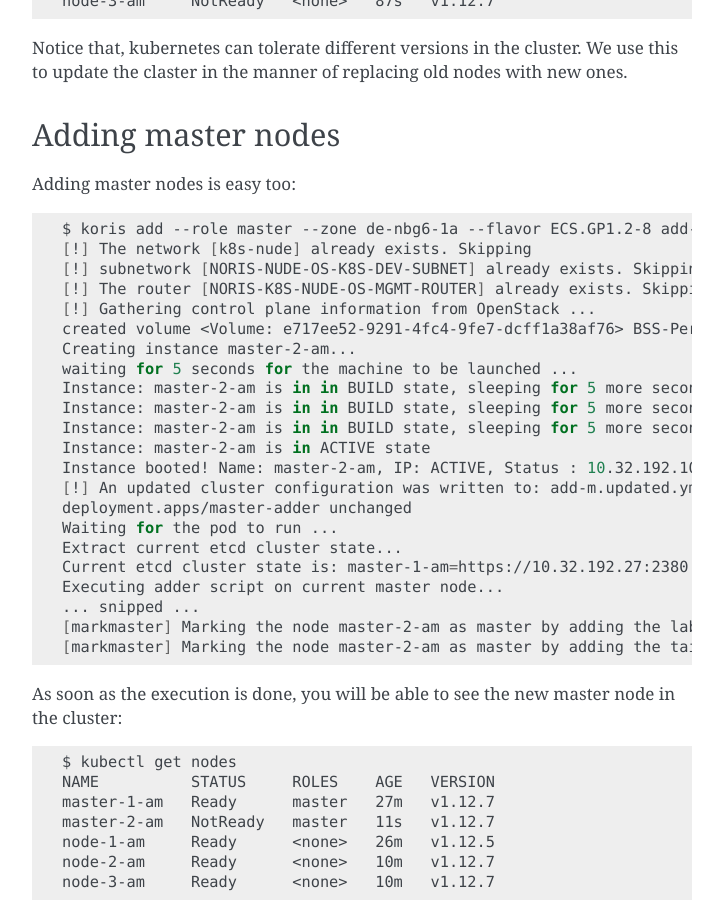
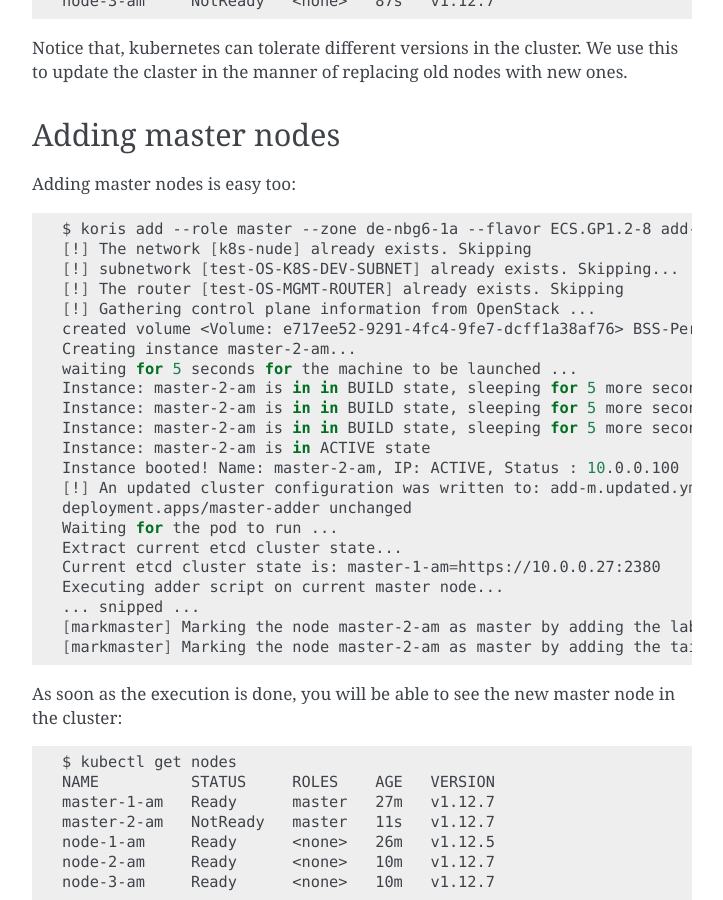
Before and after one commit to noris-network/koris, a Sphinx documentation site: the page built from docs/resize.rst, in a window 1280 px wide and 900 px high, scrolled down 1569 px. Shown: the whole window, without its empty margins (388-1111 px from the left). Built offline with Sphinx 7.4.7, drawn with Linux system fonts in a browser that asks for light colours; some of the changed text lies outside the part shown.

Commit message:
Adjust baremetal.rst, resize.rst
- Change links to gitlab.com
- Remove some "private" info to more generic

```diff
--- a/CONTRIBUTING.rst
+++ b/CONTRIBUTING.rst
@@ -233,7 +233,7 @@
 Continous Integration
 +++++++++++++++++++++
 
-With every ``git push`` a complete test suite is running in `gitlab.noris.net`_.
+With every ``git push`` a complete test suite is running in `Gitlab CI`_.
 This test suite builds a complete Kubernetes cluster in noris.cloud. To access
 the resources of this cluster you need an OpenStack account in noris.cloud, and
 your user has to be added to the project ``korispipeline``.
@@ -241,4 +241,4 @@
 
 .. _Gitlab issues: https://gitlab.com/noris-network/koris/issues
 .. _PBR: https://docs.openstack.org/pbr/latest/
-.. _gitlab.noris.net: https://gitlab.noris.net/PI/koris/pipelines
+.. _Gitlab CI: https://gitlab.com/noris-network/koris/pipelines
--- a/docs/resize.rst
+++ b/docs/resize.rst
@@ -23,8 +23,8 @@
 
    $ koris add --amount 2 --zone de-nbg6-1a --flavor ECS.UC1.4-4 add-m.yml
    [!] The network [k8s-nude] already exists. Skipping
-   [!] subnetwork [NORIS-NUDE-OS-K8S-DEV-SUBNET] already exists. Skipping...
-   [!] The router [NORIS-K8S-NUDE-OS-MGMT-ROUTER] already exists. Skipping
+   [!] subnetwork [test-OS-K8S-DEV-SUBNET] already exists. Skipping...
+   [!] The router [test-OS-MGMT-ROUTER] already exists. Skipping
    [!] Gathering node information from OpenStack ...
    created volume <Volume: 899b5d15-41dc-47b0-9deb-2e5911f2bbd5> BSS-Performance-Storage
    Creating instance node-2-am...
@@ -43,9 +43,9 @@
    Instance: node-2-am is in in BUILD state, sleeping for 5 more seconds
    Instance: node-3-am is in in BUILD state, sleeping for 5 more seconds
    Instance: node-2-am is in ACTIVE state
-   Instance booted! Name: node-2-am, IP: ACTIVE, Status : 10.32.192.56
+   Instance booted! Name: node-2-am, IP: ACTIVE, Status : 10.0.0.56
    Instance: node-3-am is in ACTIVE state
-   Instance booted! Name: node-3-am, IP: ACTIVE, Status : 10.32.192.119
+   Instance booted! Name: node-3-am, IP: ACTIVE, Status : 10.0.0.119
    [!] An updated cluster configuration was written to: add-m.updated.yml
 
 The machines will now boot in OpenStack, and join the cluster. Notice that,
@@ -99,8 +99,8 @@
 
    $ koris add --role master --zone de-nbg6-1a --flavor ECS.GP1.2-8 add-m.yml
    [!] The network [k8s-nude] already exists. Skipping
-   [!] subnetwork [NORIS-NUDE-OS-K8S-DEV-SUBNET] already exists. Skipping...
-   [!] The router [NORIS-K8S-NUDE-OS-MGMT-ROUTER] already exists. Skipping
+   [!] subnetwork [test-OS-K8S-DEV-SUBNET] already exists. Skipping...
+   [!] The router [test-OS-MGMT-ROUTER] already exists. Skipping
    [!] Gathering control plane information from OpenStack ...
    created volume <Volume: e717ee52-9291-4fc4-9fe7-dcff1a38af76> BSS-Performance-Storage
    Creating instance master-2-am...
@@ -109,12 +109,12 @@
    Instance: master-2-am is in in BUILD state, sleeping for 5 more seconds
    Instance: master-2-am is in in BUILD state, sleeping for 5 more seconds
    Instance: master-2-am is in ACTIVE state
-   Instance booted! Name: master-2-am, IP: ACTIVE, Status : 10.32.192.100
+   Instance booted! Name: master-2-am, IP: ACTIVE, Status : 10.0.0.100
    [!] An updated cluster configuration was written to: add-m.updated.yml
    deployment.apps/master-adder unchanged
    Waiting for the pod to run ...
    Extract current etcd cluster state...
-   Current etcd cluster state is: master-1-am=https://10.32.192.27:2380
+   Current etcd cluster state is: master-1-am=https://10.0.0.27:2380
    Executing adder script on current master node...
    ... snipped ...
    [markmaster] Marking the node master-2-am as master by adding the label "node-role.kubernetes.io/master=''"
```
Also changed, not shown: README.rst (+5 -5 lines), docs/baremetal.rst (+4 -3 lines).
